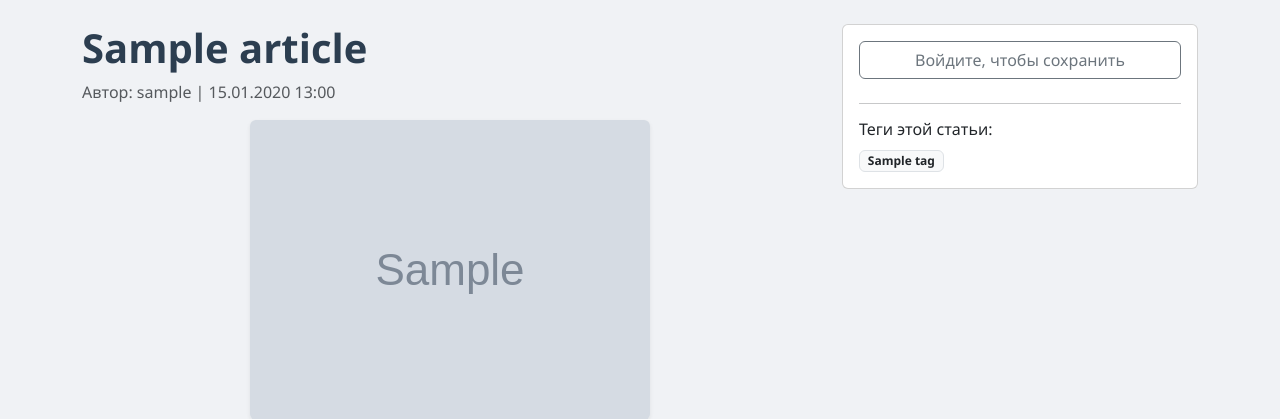
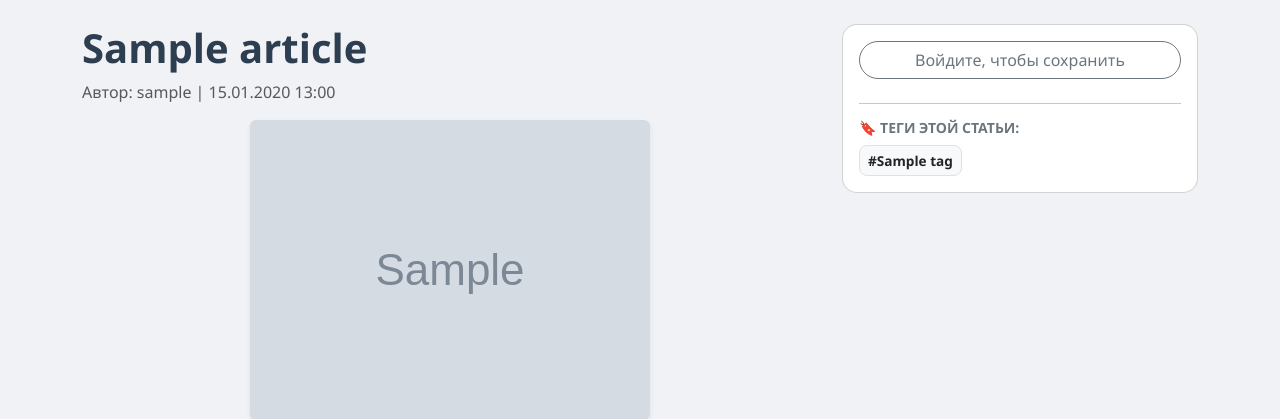
Before and after one commit to serg-12-ctrl/mini-------, a Django app: page /article/1/ in a window 1280 px wide. Shown: the part 96-515 px from the top of the page. Run offline with Django 5.2, Linux system fonts and the light colour scheme; tables that the repository leaves empty hold one stand-in row (values such as "Sample post"); grey boxes marked "Sample" are stand-in pictures.

Commit message:
editing_FAQ

```diff
--- a/1718/myproject/articles/templates/articles/article_detail.html
+++ b/1718/myproject/articles/templates/articles/article_detail.html
@@ -10,7 +10,7 @@
                 Автор: {{ article.author.username }} | {{ article.pub_date|date:"d.m.Y H:i" }}
             </p>
 
-            <!-- Вывод изображения -->
+            <!-- Вывод изображения с правильным масштабированием -->
             {% if article.image %}
             <div class="mb-4 text-center">
                 <img src="{{ article.image.url }}" class="img-fluid rounded shadow-sm" alt="{{ article.title }}"
@@ -71,30 +71,38 @@
 
     <!-- Правая колонка -->
     <div class="col-md-4">
-        <div class="card sticky-top" style="top: 20px;">
+        <div class="card sticky-top" style="top: 20px; border-radius: 15px;">
             <div class="card-body">
                 {% if user.is_authenticated %}
-                    <!-- 2. ИСПРАВЛЕНО: Используем переменную is_saved из view -->
+                    <!-- Кнопки сохранения с использованием эмодзи вместо отсутствующих иконок -->
                     {% if is_saved %}
-                        <a href="{% url 'unsave_article' article.pk %}" class="btn btn-danger w-100 mb-2">
-                            <i class="bi bi-bookmark-x"></i> Удалить из избранного
+                        <a href="{% url 'unsave_article' article.pk %}" class="btn btn-danger w-100 mb-2 rounded-pill shadow-sm">
+                            <span class="me-1">❌</span> Удалить из избранного
                         </a>
                     {% else %}
-                        <a href="{% url 'save_article' article.pk %}" class="btn btn-success w-100 mb-2">
-                            <i class="bi bi-bookmark-plus"></i> Сохранить статью
+                        <a href="{% url 'save_article' article.pk %}" class="btn btn-success w-100 mb-2 rounded-pill shadow-sm">
+                            <span class="me-1">📌</span> Сохранить статью
                         </a>
                     {% endif %}
                 {% else %}
-                    <a href="{% url 'login' %}" class="btn btn-outline-secondary w-100 mb-2">Войдите, чтобы сохранить</a>
+                    <a href="{% url 'login' %}" class="btn btn-outline-secondary w-100 mb-2 rounded-pill">Войдите, чтобы сохранить</a>
                 {% endif %}
 
                 <hr>
-                <h6>Теги этой статьи:</h6>
-                {% for tag in article.tags.all %}
-                    <a href="{% url 'index' %}?q={{ tag.name }}" class="badge bg-light text-dark text-decoration-none border">{{ tag.name }}</a>
-                {% empty %}
-                    <small class="text-muted">Тегов нет</small>
-                {% endfor %}
+                <h6 class="text-secondary fw-bold small text-uppercase mb-2">🔖 Теги этой статьи:</h6>
+                <div class="d-flex flex-wrap gap-1">
+                    {% for tag in article.tags.all %}
+                        <a href="{% url 'index' %}?q={{ tag.name }}"
+                           class="badge bg-light text-dark text-decoration-none border px-2 py-2"
+                           style="border-radius: 8px; font-size: 0.85rem; transition: background-color 0.2s;"
+                           onmouseover="this.style.backgroundColor='#e9ecef'"
+                           onmouseout="this.style.backgroundColor='#f8f9fa'">
+                            #{{ tag.name }}
+                        </a>
+                    {% empty %}
+                        <small class="text-muted">Тегов нет</small>
+                    {% endfor %}
+                </div>
             </div>
         </div>
     </div>
```
